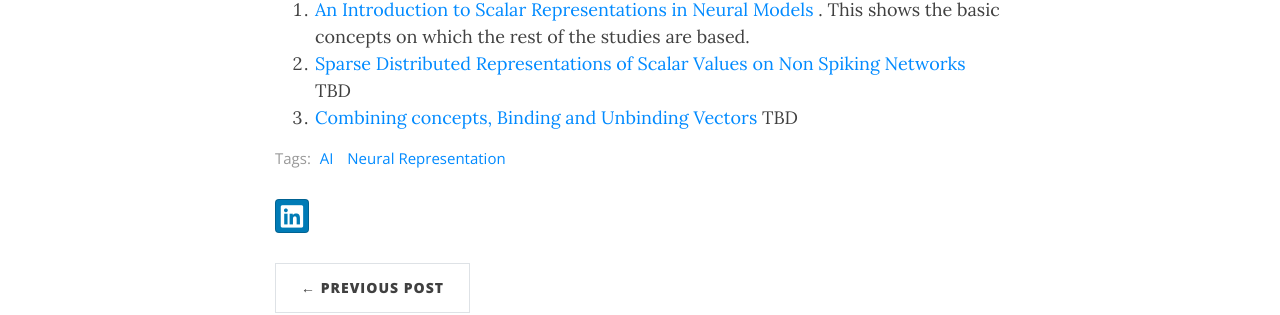
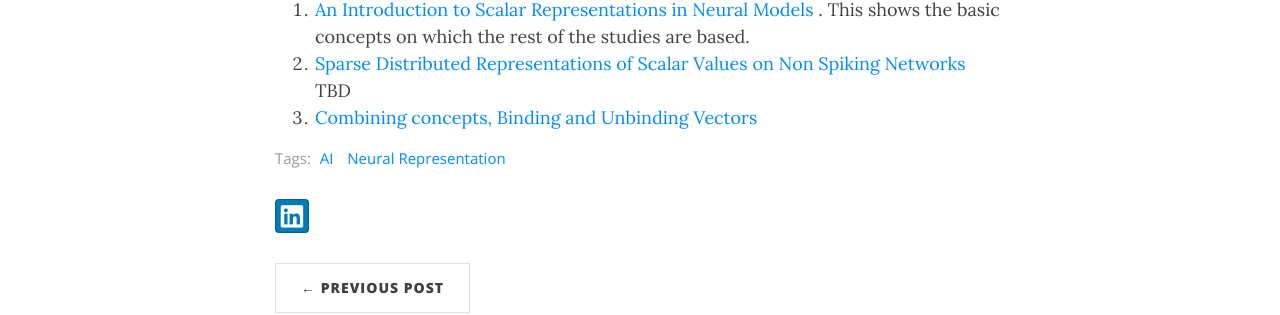
Before and after one commit to leomrocha/leomrocha.github.io, a Jekyll site: the page built from _posts/2021-01-15-Intro_Neural-Representations.md, in a window 1280 px wide and 900 px high, scrolled down 1130 px. Shown: the part 303-618 px from the top of the window. Built offline with Jekyll 4.4.1, drawn with Linux system fonts in a browser that asks for light colours; nearby versions of some CDN libraries.

Commit message:
some comment cleanups and added Binding and Unbinding vectors

```diff
--- a/_posts/2021-01-15-Intro_Neural-Representations.md
+++ b/_posts/2021-01-15-Intro_Neural-Representations.md
@@ -25,4 +25,4 @@
 
 1. [An Introduction to Scalar Representations in Neural Models ](https://leomrocha.github.io/neural-representations/NeuralModels-Introduction.html). This shows the basic concepts on which the rest of the studies are based.
 2. [Sparse Distributed Representations of Scalar Values on Non Spiking Networks](#todo) TBD
-3. [Combining concepts, Binding and Unbinding Vectors](#todo) TBD
+3. [Combining concepts, Binding and Unbinding Vectors](https://leomrocha.github.io/neural-representations/BindingAndUnbinding_Numpy.html)
```
Also changed, not shown: _posts/2020-06-22-ud_conllu_v2.6_analysis.md (+0 -10 lines).
